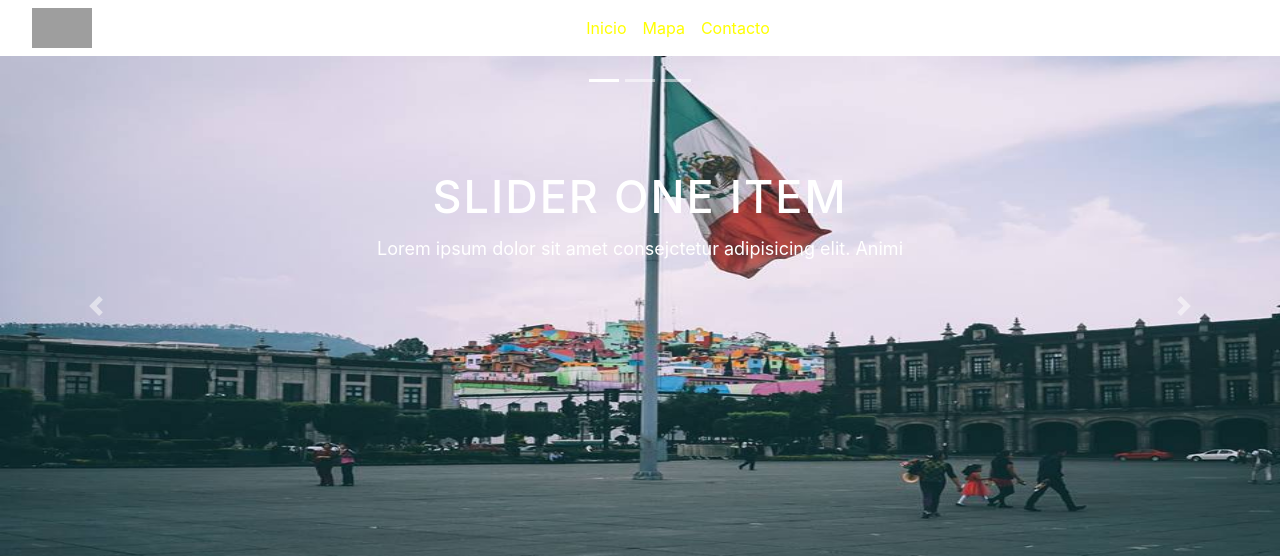
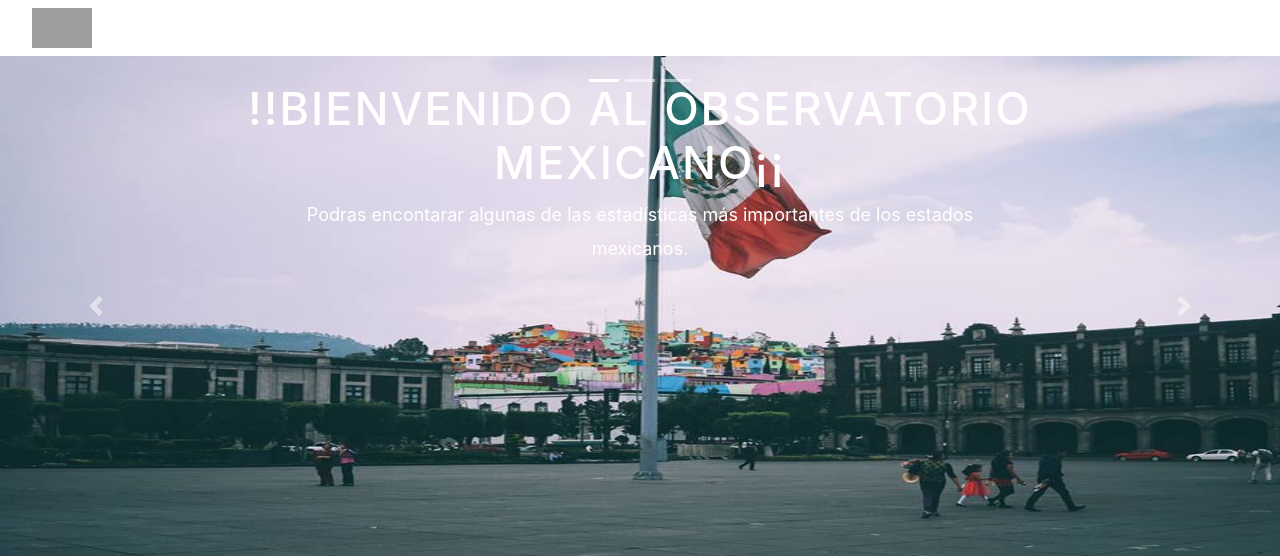
Before and after one commit to JaelFaridDeras/observa, a PHP site: page / in a window 1280 px wide. Shown: the top 560 px of the page. Run offline with PHP 8.4, Linux system fonts and the light colour scheme; grey boxes are pictures that could not be loaded.

Commit message:
carousel

```diff
--- a/pages/index.html
+++ b/pages/index.html
@@ -39,22 +39,22 @@
             <div class="carousel-item active">
                 <img class="imgslider d-block w-100" src="../pages/Slider/images/20.jpg"  alt="First slide">
                 <div class="carousel-caption d-none d-md-block">
-                    <h5>Slider One Item</h5>
-                    <p>Lorem ipsum dolor sit amet consejctetur adipisicing elit. Animi </p>
+                    <h5>!!Bienvenido al Observatorio Mexicano¡¡</h5>
+                    <p>Podras encontarar algunas de las estadísticas más importantes de los estados mexicanos.</p>
                 </div>
             </div>
             <div class="carousel-item">
                 <img class=" imgslider d-block w-100" src="../pages/Slider/images/10.jpg"  alt="Second slide">
                 <div class="carousel-caption d-none d-md-block">
-                    <h5>Slider Two Item</h5>
-                    <p>Lorem ipsum dolor sit amet consectetur adipisicing elit. Anlum laudantium dignissimos.</p>
+                    <h5>Semáforo Económico</h5>
+                    <p>Facil de usar y con una mejor visualización, gracias a su marcador por colores.</p>
                 </div>
             </div>
             <div class="carousel-item">
                 <img class="imgslider d-block w-100" src="../pages/Slider/images/30.jpg"  alt="Third slide">
                 <div class="carousel-caption d-none d-md-block">
-                    <h5>Slider Three Item</h5>
-                    <p>Lorem ipsum dolor sit amet consectetur adipisicing elit. Animi consectetur molesas magnam reiciendis sunt illum laudantium dignissimos.</p>
+                    <h5>Datos Actualizados</h5>
+                    <p> Del crecimiento económico estatal.</p>
                 </div>
             </div>
         </div>
@@ -148,16 +148,7 @@
         </div>
     </section>
     <div class="footer">
-        <!--
-        <i id="fa" class="fab fa-facebook-f fa-2x"></i>
 
-        <i id="tw" class="fab fa-twitter fa-2x"></i>
-
-        <i id="in" class="fab fa-instagram fa-2x"></i>
-
-        <i id="pi" class="fab fa-pinterest-p fa-2x"></i>
-        -->
-        <!--<i class="nav-item navbar-brand">Unipoli Software 2019</i>-->
     </div>
 
 
--- a/pages/mycss.css
+++ b/pages/mycss.css
@@ -2,7 +2,7 @@
     background-color: white;
 }
 .nav-link{
-    color: yellow !important;
+    color: white !important;
 }
 
 .centered{
```
